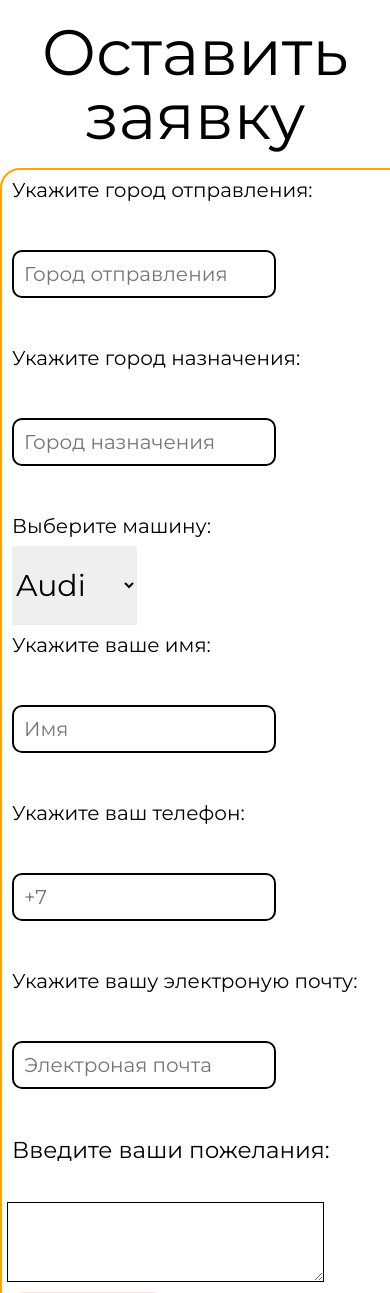
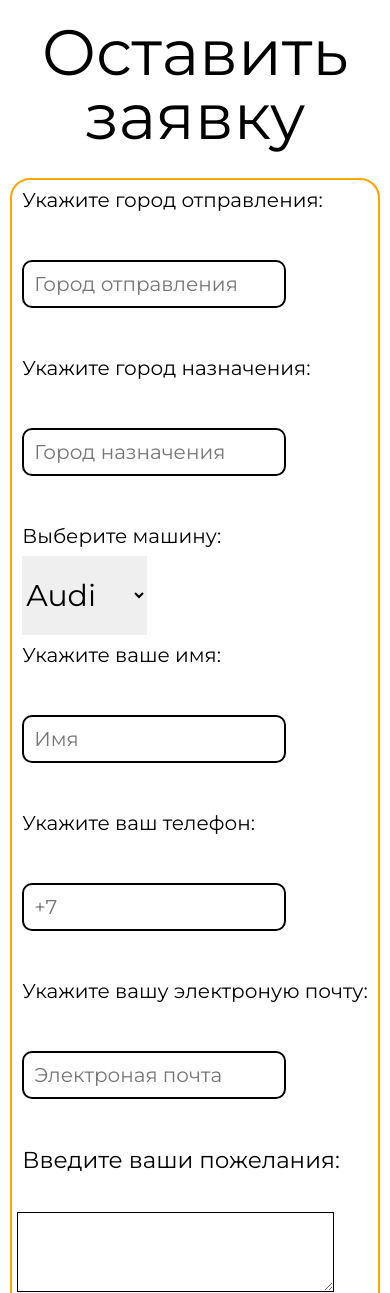
Before and after one commit to zdeadfoxx/orion_trans, a PHP site: page /html/application.html in a window 390 px wide. Shown: the part 170-1463 px from the top of the page. Run offline with PHP 8.4, Linux system fonts and the light colour scheme.

Commit message:
the end?

```diff
--- a/css/form.css
+++ b/css/form.css
@@ -34,7 +34,6 @@
   padding: 40px;
   border-radius: 20px;
   margin-bottom: 50px;
-  min-width: 800px;
 }
 
 .application__btn {
@@ -251,6 +250,7 @@ select {
   .application__form {
     margin: 0 auto;
     padding: 0;
+    margin: 10px;
   }
   __form {
     display: -webkit-box;
--- a/css/style.css
+++ b/css/style.css
@@ -1044,6 +1044,9 @@ footer {
   body._lock {
     overflow: hidden;
   }
+  .about__list-item {
+    font-size: 16px;
+  }
 }
 
 @media screen and (max-width: 467px) {
--- a/index.html
+++ b/index.html
@@ -180,7 +180,7 @@
                         <input type="text" class="from__text" name="name" placeholder="Имя " required>
                         <label for="phone" class="callback__label">Ваш телефон:</label>
                         <input type="tel" class="from__phone" name="phone" placeholder="Телефон" required>
-                        <button type="submit" class="form__btn">Заказть звонок</button>
+                        <button type="submit" class="form__btn">Заказать звонок</button>
                     </form>
                     <section class="info__callback">
                         <p class="info__text-callback">
--- a/scss/form.scss
+++ b/scss/form.scss
@@ -33,7 +33,6 @@
         padding: 40px;
         border-radius: 20px;
         margin-bottom: 50px;
-        min-width: 800px;
 
     }
 
@@ -254,7 +253,7 @@ select {
     .application__form {
         margin: 0 auto;
         padding: 0;
-
+        margin: 10px;
     }
 
     // .application__form
--- a/scss/style.scss
+++ b/scss/style.scss
@@ -828,6 +828,9 @@ footer {
     }
 
 
+    .about__list-item {
+        font-size: 16px;
+    }
 }
 
 
```
